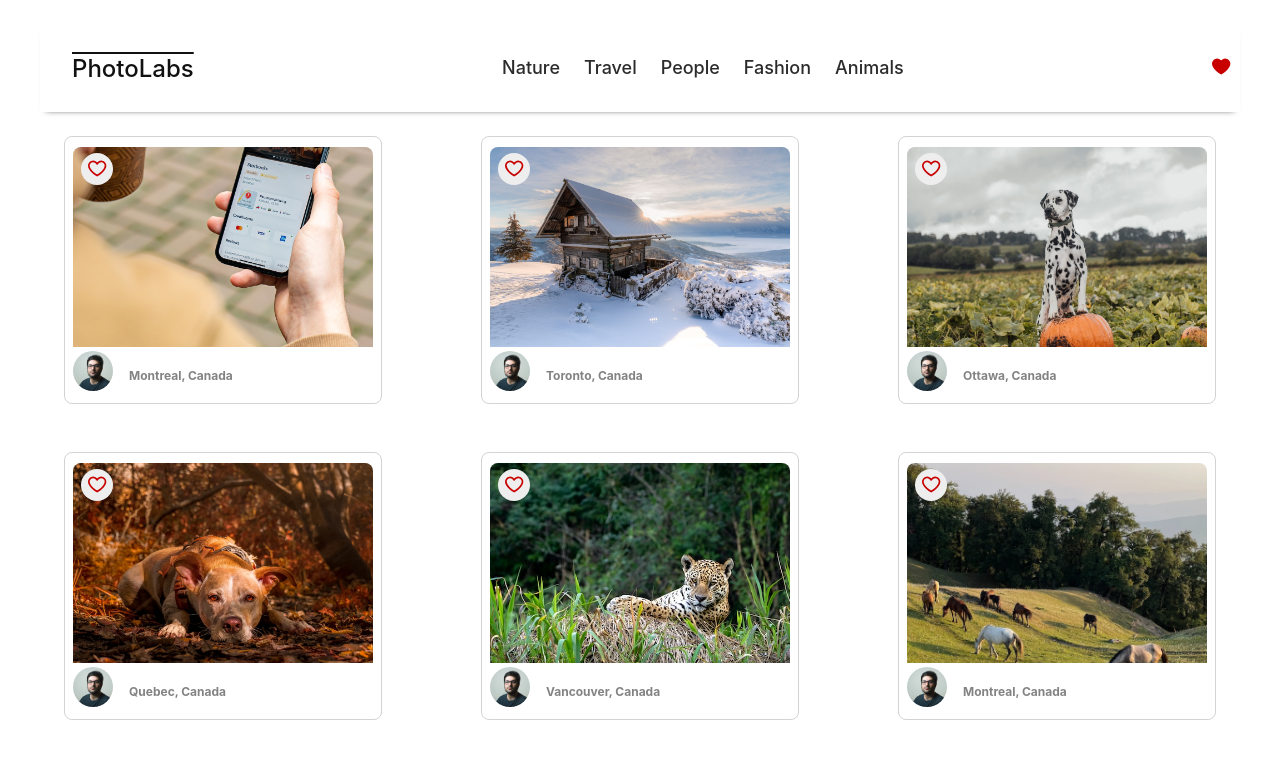
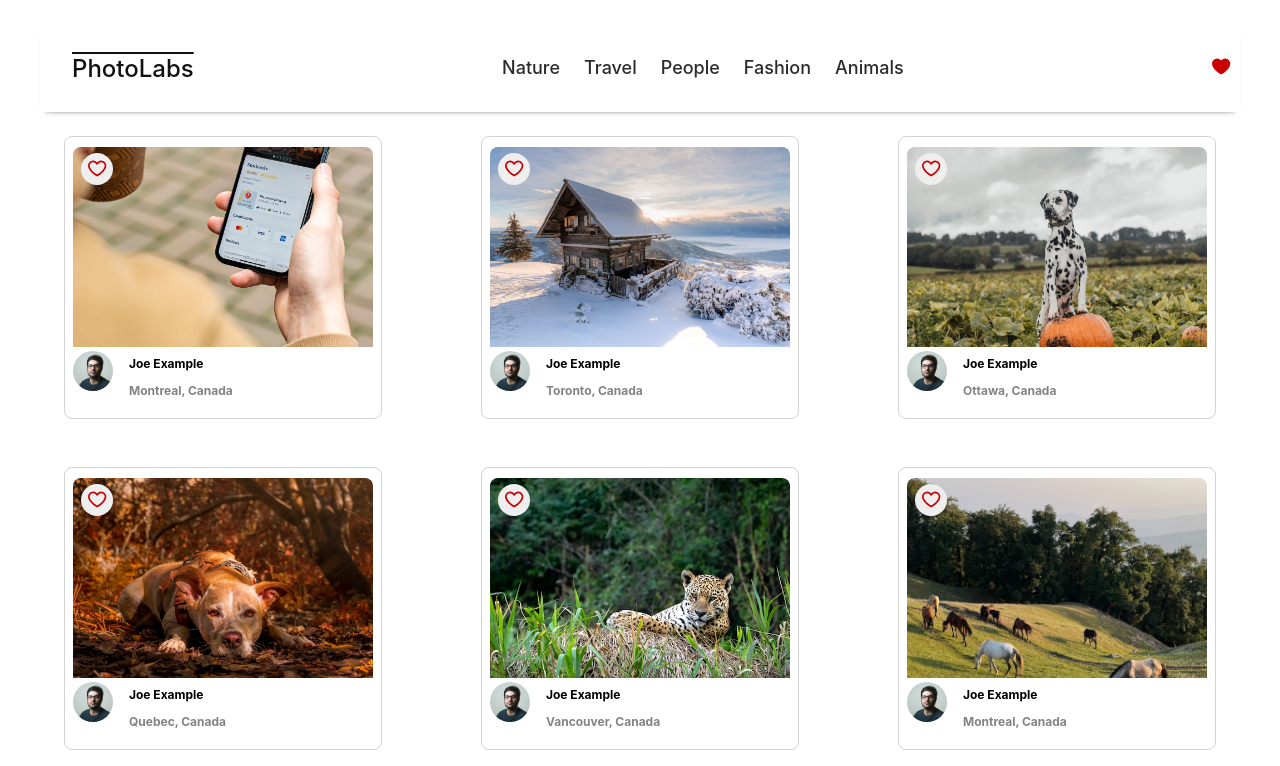
Before and after one commit to blueyellow7/photolabs, a React (Create React App) app in the folder frontend/: page / in a window 1280 px wide. Shown: the top 766 px of the page. Built offline with nearby package versions, Linux system fonts and the light colour scheme; the HTML template or start-up script is replaced by a standard one.

Commit message:
change username to name in PhotoListItem

```diff
--- a/frontend/src/components/PhotoListItem.jsx
+++ b/frontend/src/components/PhotoListItem.jsx
@@ -3,7 +3,7 @@
 import PhotoFavButton from 'components/PhotoFavButton';
 
 
-const PhotoListItem = ({ photoId, regularPhoto, profilePhoto, username, location, likesArray, likesStoringFunction, showModal, handleShowModal, selectedPhoto, handleSelectedPhoto }) => {
+const PhotoListItem = ({ photoId, regularPhoto, profilePhoto, name, location, likesArray, likesStoringFunction, showModal, handleShowModal, selectedPhoto, handleSelectedPhoto }) => {
   return (
     <div className="photo-list__item">
       <PhotoFavButton photoId={photoId} likesArray={likesArray} likesStoringFunction={likesStoringFunction} />
@@ -19,7 +19,7 @@
       <div className="photo-list__user-details">
         <img src={profilePhoto} alt="Profile" className="photo-list__user-profile"/>
         <div className="photo-list__user-info">
-          {username}
+          {name}
           <p className="photo-list__user-location">{location.city}, {location.country}</p>
         </div>
       </div>
```
